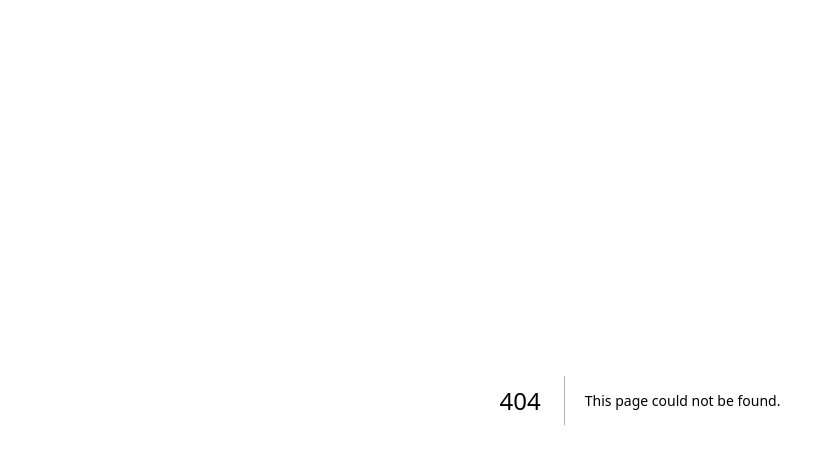
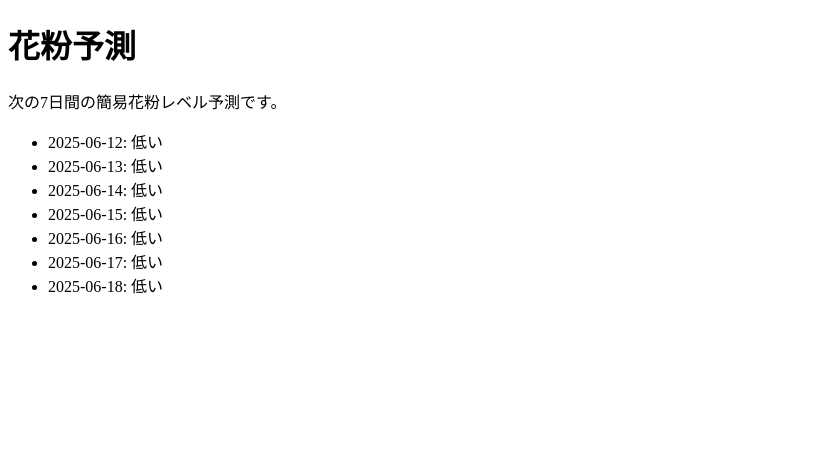
Before and after one commit to usanari-tech/codex, a Next.js app: page /pollen in a window 1280 px wide. Before the commit this address had no page. Shown: the top 464 px of the page, without its empty margins (0-835 px from the left). Built offline with nearby package versions, Linux system fonts and the light colour scheme.

Commit message:
Add simple pollen forecast page

```diff
--- /dev/null
+++ b/pages/pollen.js
@@ -0,0 +1,30 @@
+export default function PollenForecast() {
+  const today = new Date();
+  const forecast = [];
+  for (let i = 0; i < 7; i++) {
+    const date = new Date(today);
+    date.setDate(today.getDate() + i);
+    const month = date.getMonth() + 1;
+    let level;
+    if (month === 3 || month === 4) {
+      level = '高い';
+    } else if (month === 2 || month === 5) {
+      level = '中程度';
+    } else {
+      level = '低い';
+    }
+    forecast.push({ date: date.toISOString().split('T')[0], level });
+  }
+
+  return (
+    <main>
+      <h1>花粉予測</h1>
+      <p>次の7日間の簡易花粉レベル予測です。</p>
+      <ul>
+        {forecast.map((item) => (
+          <li key={item.date}>{item.date}: {item.level}</li>
+        ))}
+      </ul>
+    </main>
+  );
+}
```
Also changed, not shown: 1 other file (tests, documents, lock files or other folders).
